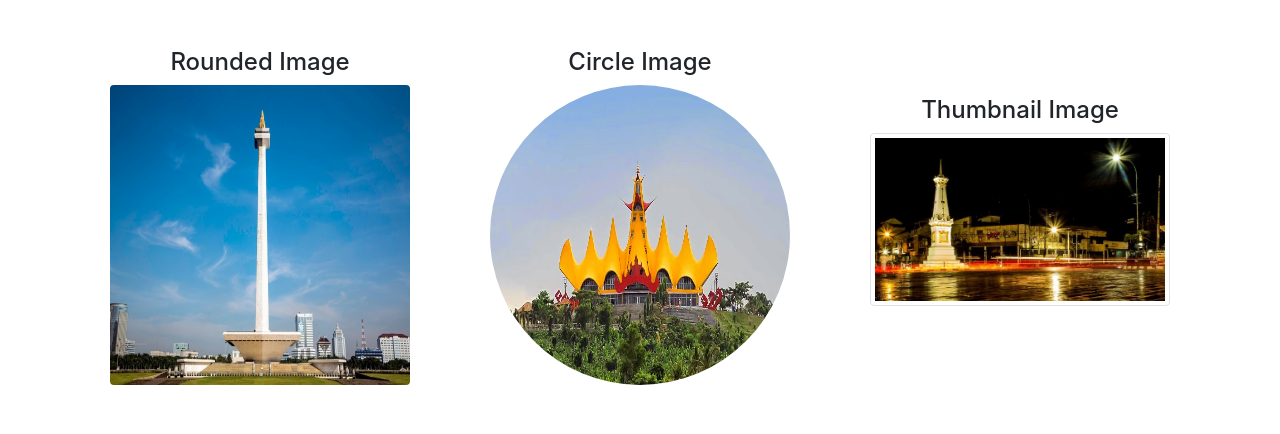
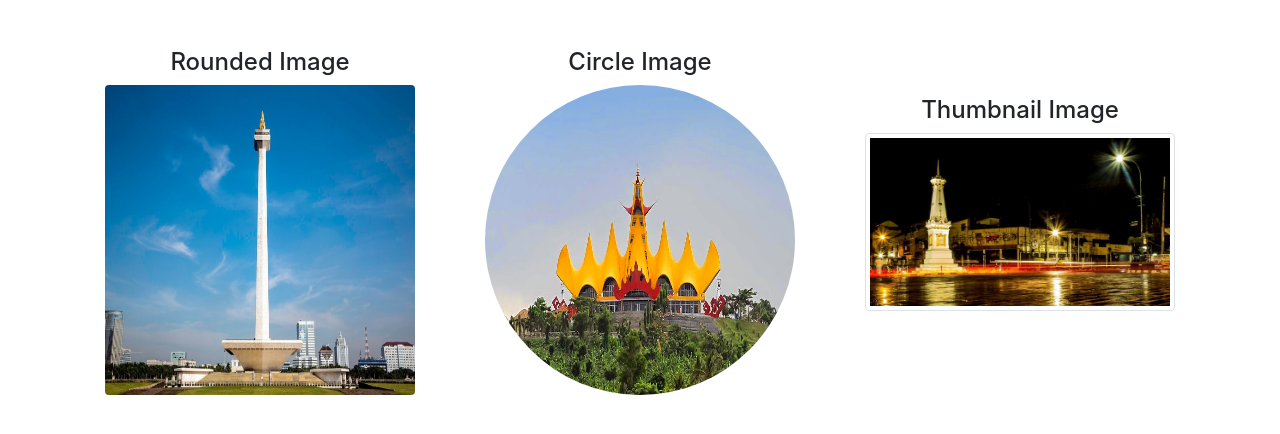
Before and after one commit to hasanhabsyi2011/tugas26_css, a plain HTML site: page index.html in a window 1280 px wide. Drawn offline with Linux system fonts and the light colour scheme.

Commit message:
Update index.html

```diff
--- a/index.html
+++ b/index.html
@@ -7,28 +7,23 @@
     <link rel="stylesheet" type="text/css" href="bootstrap/css/bootstrap.min.css">
 </head>
 <body>
-
         <div class="container">
+          <br><br>
             <div class="row">
                 <div class="col-sm-4 text-center">
-                    <br><br>
                     <h4>Rounded Image</h4>
-                    <img src="gbr/jakarta.jpg" alt="Jakarta" class="rounded" width="300" height="300">
+                    <img src="gbr/jakarta.jpg" alt="Jakarta" class="rounded" width="310" height="310">
+                </div>
+                <div class="col-sm-4 text-center">
+                    <h4>Circle Image</h4>
+                    <img src="gbr/lampung.jpg" alt="Lampung" class="rounded-circle" width="310" height="310">
                 </div>
                 <div class="col-sm-4 text-center">
                     <br><br>
-                    <h4>Circle Image</h4>
-                    <img src="gbr/lampung.jpg" alt="Lampung" class="rounded-circle" width="300" height="300">
-                </div>
-                <div class="col-sm-4 text-center">
-                    <br><br><br><br>
                     <h4>Thumbnail Image</h4>
-                    <img src="gbr/yogyakarta.jpg" alt="Yogyakarta" class="img-thumbnail" width="300" height="200">
+                    <img src="gbr/yogyakarta.jpg" alt="Yogyakarta" class="img-thumbnail" width="310" height="310">
                 </div>
             </div>
         </div>
-
-
-
 </body>
 </html>
```
